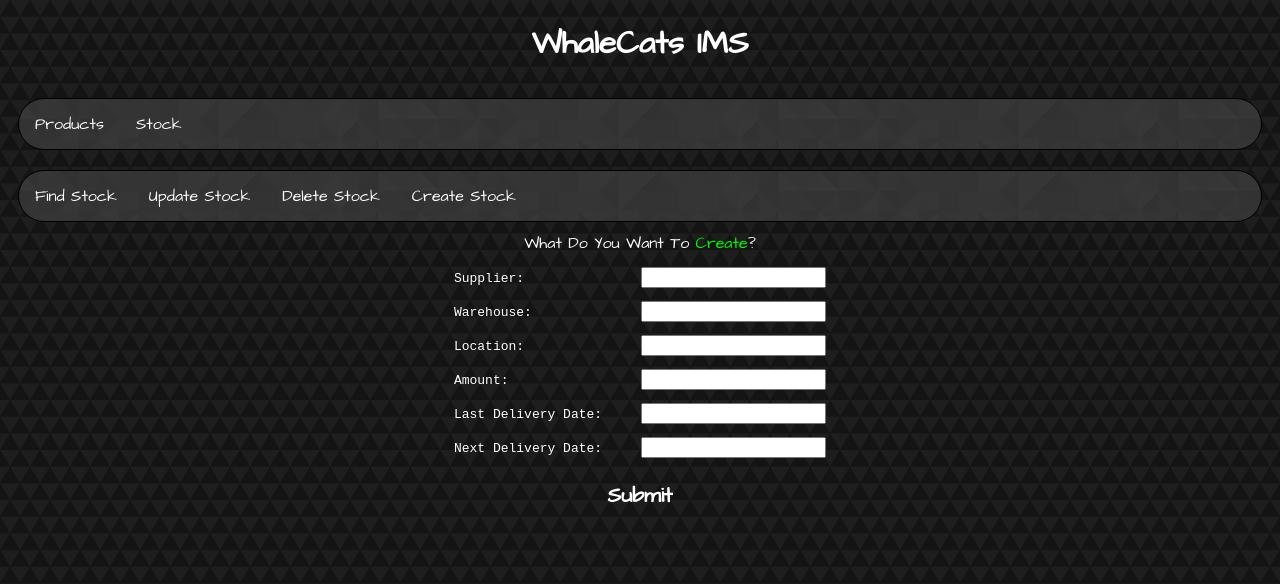
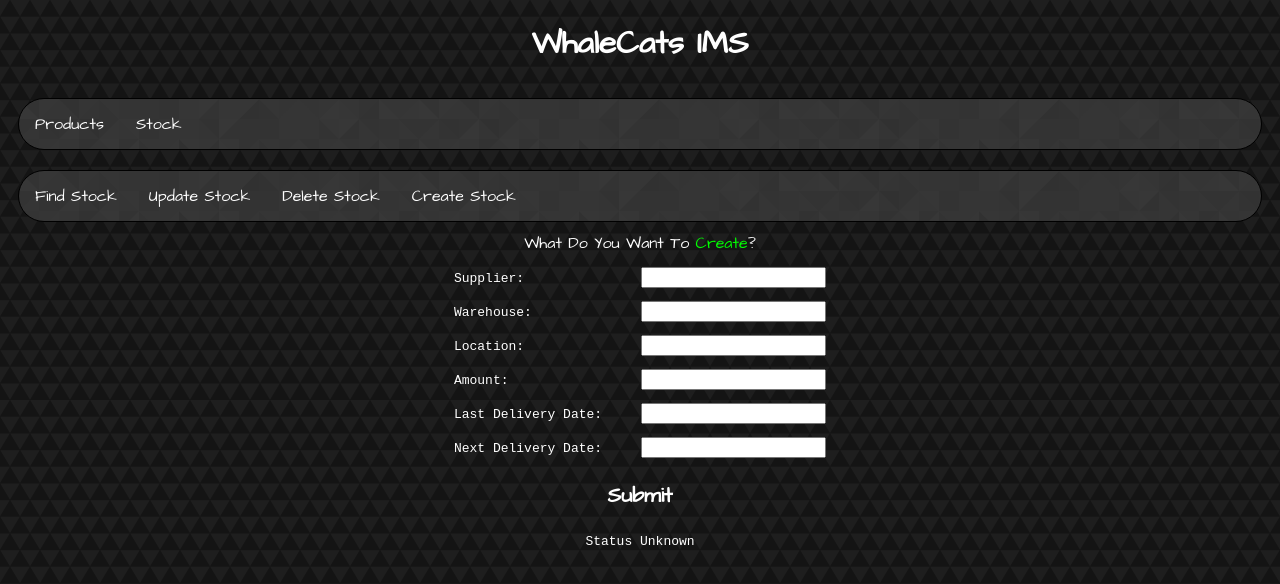
Before and after one commit to James-Ingram/IndividualReactProject, a React (Create React App) app: page /CreateStock in a window 1280 px wide. Shown: the top 584 px of the page. Built offline with nearby package versions, Linux system fonts and the light colour scheme.

Commit message:
Added Transaction Feedback To Display

```diff
--- a/src/components/product/CreateProduct.js
+++ b/src/components/product/CreateProduct.js
@@ -2,10 +2,12 @@ import React, { Component } from 'react';
 import Products from '../Products';
 import '../../App.css';
 import axios from 'axios';
+import MessageDisplay from '../MessageDisplay';
 class CreateProduct extends Component {
     constructor(props) {
         super(props);
         this.state = {
+            data: "",
             createInput: {
                 productName: "default",
                 description: "default",
@@ -55,7 +57,7 @@ class CreateProduct extends Component {
             "price": this.state.createInput.price,
             "mSRP": this.state.createInput.mSRP
         })
-            .then();
+            .then(r => this.setState({ data: r.data }));
     }
     onChangeName = (a) => {
         this.setState({
@@ -129,7 +131,9 @@ class CreateProduct extends Component {
                         <button id="button" type="button" onClick={this.createProduct}>Submit</button>
                     </div>
                 </div>
-
+                <MessageDisplay
+                    message={this.state.data}
+                />
             </div>
         );
     }
--- a/src/components/stock/CreateStock.js
+++ b/src/components/stock/CreateStock.js
@@ -2,10 +2,12 @@ import React, { Component } from 'react';
 import Stock from '../Stock.js';
 import '../../App.css';
 import axios from 'axios';
+import MessageDisplay from '../MessageDisplay';
 class CreateStock extends Component {
     constructor(props) {
         super(props);
         this.state = {
+            data: "Status Unknown",
             createInput: {
                 supplier: "",
                 warehouse: "",
@@ -56,7 +58,7 @@ class CreateStock extends Component {
             "amount": this.state.createInput.amount,
             "lastDeliveryDate": this.state.createInput.lastDeliveryDate,
             "nextDeliveryDate": this.state.createInput.nextDeliveryDate
-        })
+        }).then(r => this.setState({ data: r.data }))
     }
     onChangeSupplier = (a) => {
         this.setState({
@@ -148,6 +150,9 @@ class CreateStock extends Component {
                         <button id="button" type="button" onClick={this.createStock}>Submit</button>
                     </div>
                 </div>
+                <MessageDisplay
+                    message={this.state.data}
+                />
             </div>
 
             );
```
